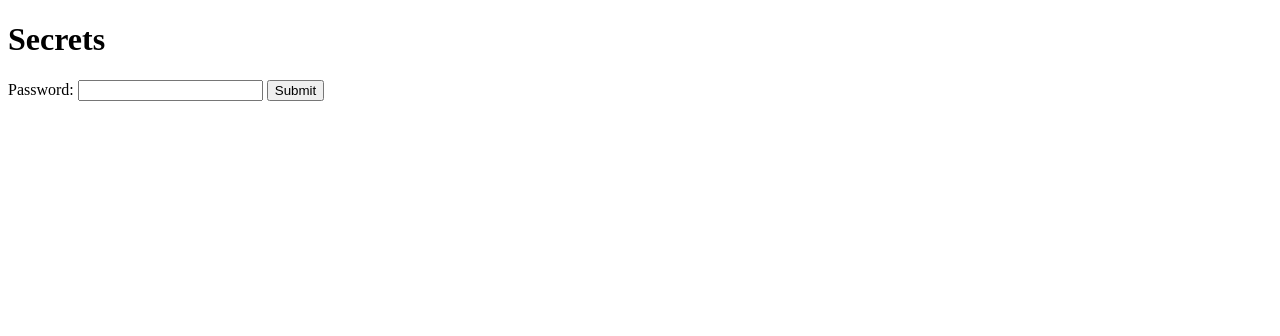
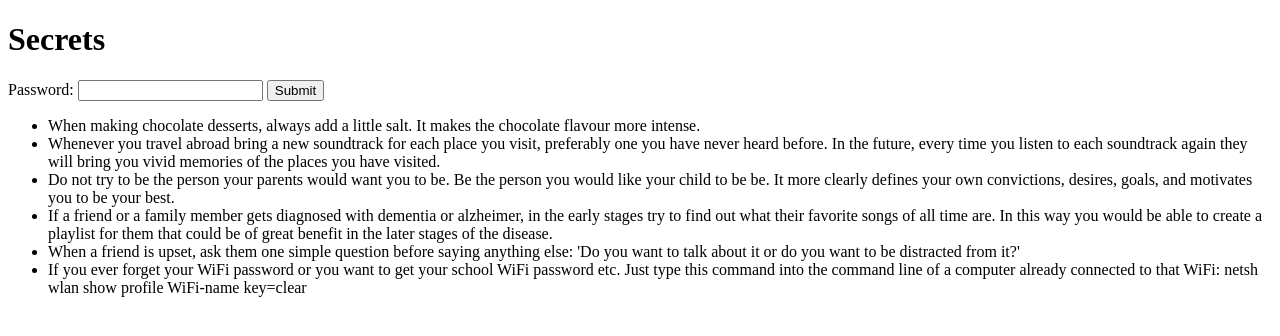
Before and after one commit to Nehal1508/Secrets, a website: page public/index.html in a window 1280 px wide. Drawn offline with Linux system fonts and the light colour scheme.

Commit message:
Update index.html

```diff
--- a/public/index.html
+++ b/public/index.html
@@ -12,6 +12,28 @@
     <input type="text" id="password" name="password" required>
     <input type="submit" value="Submit">
   </form>
+  <ul>
+    <li>When making chocolate desserts, always add a little salt. It makes the chocolate flavour more intense.</li>
+    <li>Whenever you travel abroad bring a new soundtrack for each place you visit, preferably one you have never heard
+      before.
+      In the future, every time you listen to each soundtrack again they will bring you vivid memories of the places you
+      have
+      visited.</li>
+    <li>Do not try to be the person your parents would want you to be. Be the person you would like your child to be be.
+      It more
+      clearly
+      defines your own convictions, desires, goals, and motivates you to be your best.</li>
+    <li>If a friend or a family member gets diagnosed with dementia or alzheimer, in the early stages try to find out
+      what their
+      favorite songs of all time are. In this way you would be able to create a playlist for them that could be of great
+      benefit in the later stages of the disease.</li>
+    <li>When a friend is upset, ask them one simple question before saying anything else: 'Do you want to talk about it
+      or do
+      you want to be distracted from it?'</li>
+    <li>If you ever forget your WiFi password or you want to get your school WiFi password etc. Just type this command
+      into the
+      command line of a computer already connected to that WiFi: netsh wlan show profile WiFi-name key=clear</li>
+  </ul>
 </body>
 
 </html>
```
